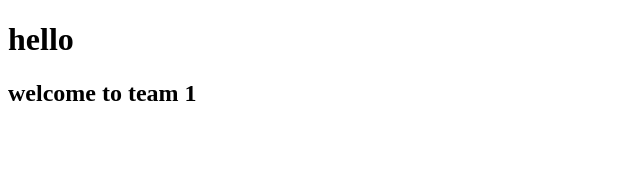
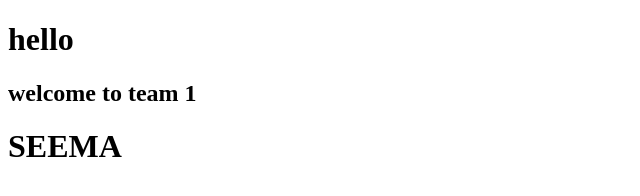
Before and after one commit to RenushreeR2003/team-1, a plain HTML site: page index.html in a window 1280 px wide. Shown: the whole page, without its empty margins (0-640 px from the left). Drawn offline with Linux system fonts and the light colour scheme.

Commit message:
name changes

```diff
--- a/index.html
+++ b/index.html
@@ -8,5 +8,6 @@
 <body>
     <h1>hello</h1>
     <h2>welcome to team 1 </h2>
+    <h1>SEEMA</h1>
 </body>
 </html>
```
